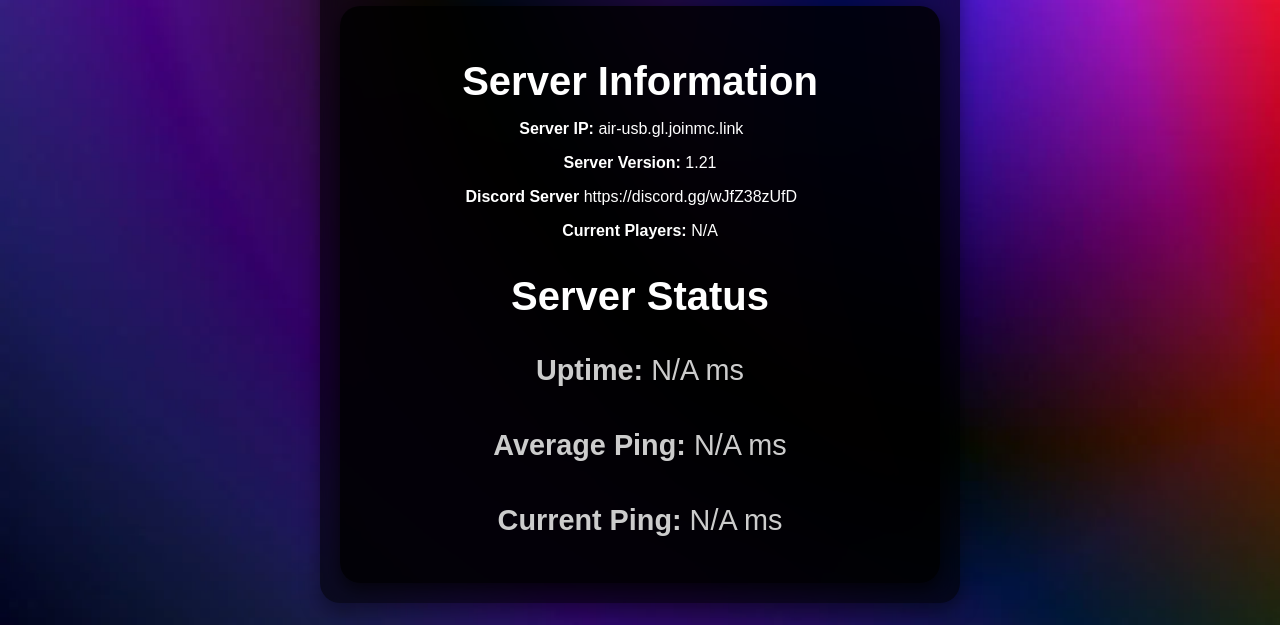
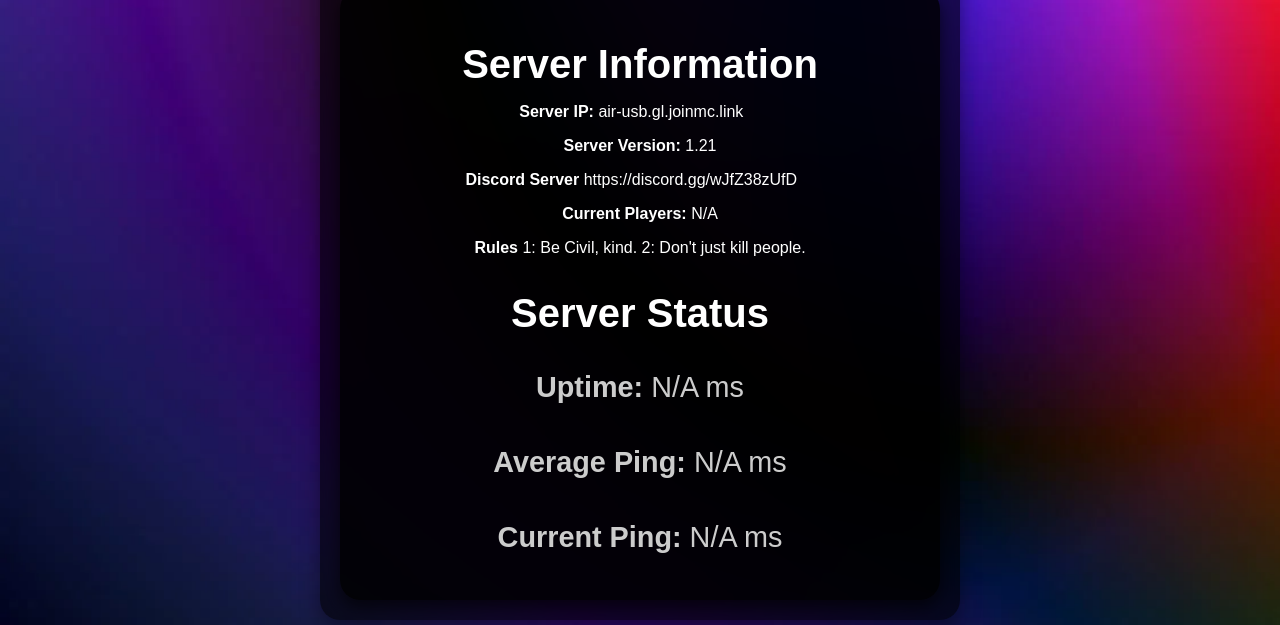
Before and after one commit to Serathinite/UpTime, a plain HTML site: page index.html in a window 1280 px wide. Shown: the part 175-800 px from the top of the page. Drawn offline with Linux system fonts and the light colour scheme; no server answers.

Commit message:
Update index.html

```diff
--- a/index.html
+++ b/index.html
@@ -46,6 +46,7 @@
                 <p><strong>Server Version:</strong> 1.21</p>
                 <p><strong>Discord Server</strong> <span class="server-ip" onclick="copyToClipboard('https://discord.gg/wJfZ38zUfD')">https://discord.gg/wJfZ38zUfD</span></p>
                 <p><strong>Current Players:</strong> <span id="currentPlayers">Loading...</span></p>
+                <p><strong>Rules</strong> <span id="currentPlayers">1: Be Civil, kind. 2: Don't just kill people.</span></p>
             </div>
             <div class="status">
                 <h2>Server Status</h2>
```
